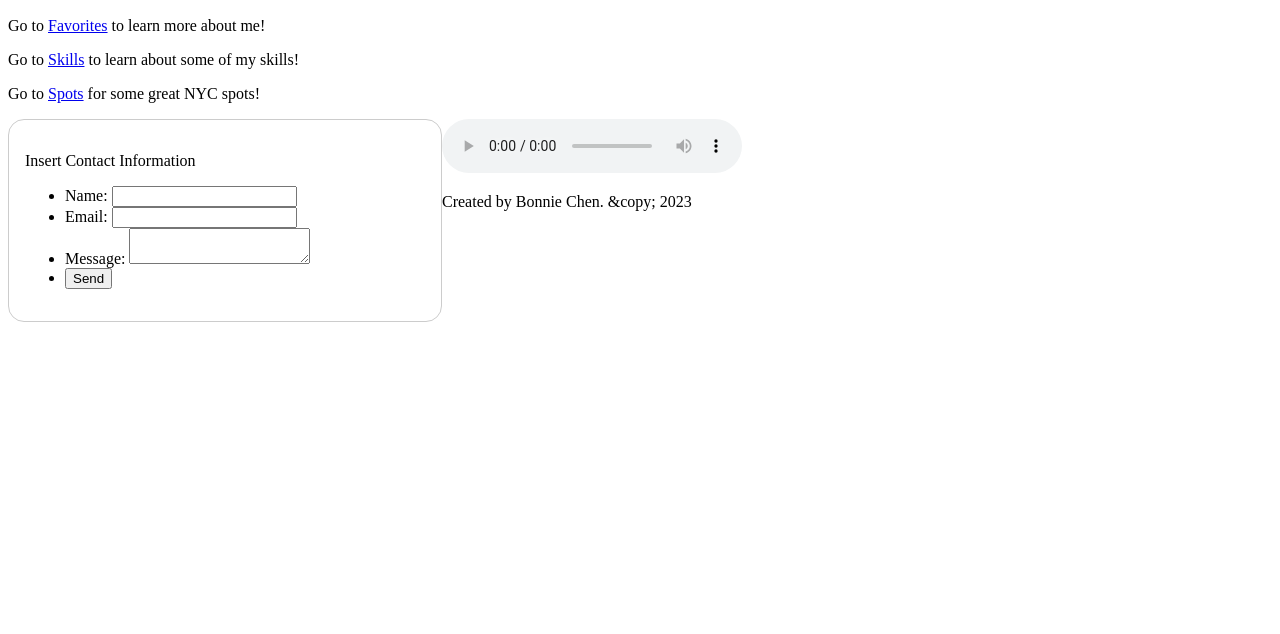
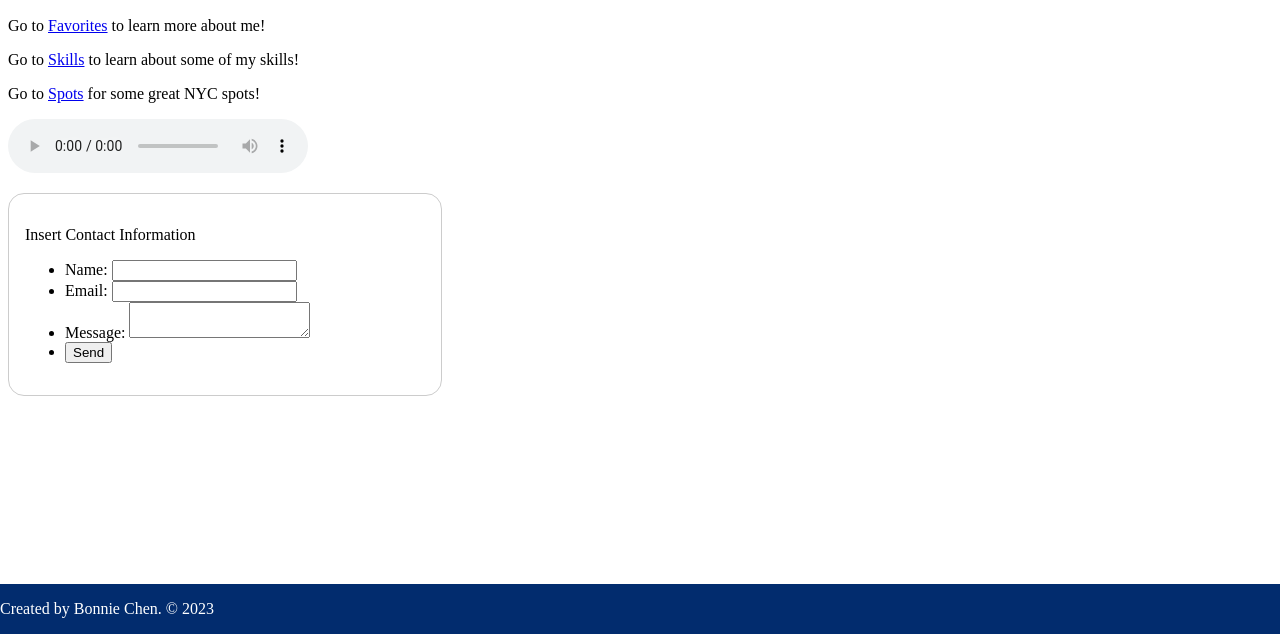
Before and after one commit to Bonnie0819/HTMLSite, a plain HTML site: page index.html in a window 1280 px wide. Shown: the part 166-800 px from the top of the page. Drawn offline with Linux system fonts and the light colour scheme.

Commit message:
Add files via upload

```diff
--- a/index.html
+++ b/index.html
@@ -27,6 +27,7 @@
             Your browser does not support the audio tag.
           </audio>
         <!--Form to insert contact information-->
+        <p></p>
         <form action="/my-handling-form-page" method="post">
             <p>Insert Contact Information</p>
             <ul>
@@ -47,11 +48,12 @@
                 </li>
             </ul>
             </form>
+            <p></p>
 
 </body>
 
 <footer>
-	<p>Created by Bonnie Chen. &amp;copy; 2023</p>
+	<p>Created by Bonnie Chen. &copy; 2023</p>
 </footer>
 
 </html>
--- a/style.css
+++ b/style.css
@@ -40,6 +40,16 @@
     background-size: contain;
     width: 100%;
     height: 500px;
+  }
 
-
+  /*footer*/
+  footer {
+    background-color: #022c6e;
+    color:#ffffff;
+    position:fixed;
+    bottom: 0;
+    padding-bottom: 10px;
+    left: 0;
+    height: 40px;
+    width: 100%;
   }
```
Also changed, not shown: favorites.html (+1 -1 lines), skills.html (+1 -1 lines), spots.html (+3 -2 lines).
